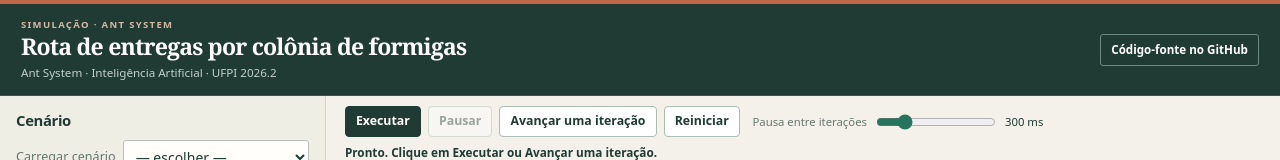
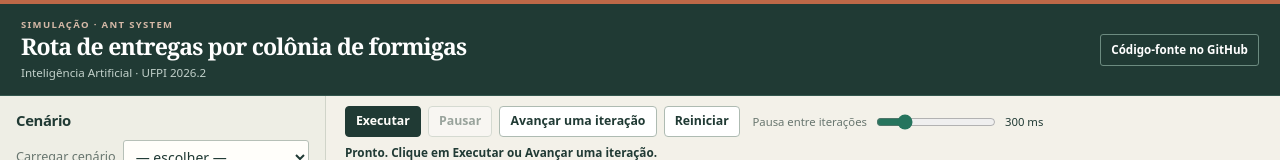
Before and after one commit to ItalloM3/Colonia-de-formigas, a plain HTML site: page index.html in a window 1280 px wide. Shown: the top 160 px of the page. Drawn offline with Linux system fonts and the light colour scheme.

```diff
--- a/index.html
+++ b/index.html
@@ -12,7 +12,7 @@
   <div class="title">
     <p class="eyebrow">SIMULAÇÃO · ANT SYSTEM</p>
     <h1>Rota de entregas por colônia de formigas</h1>
-    <p>Ant System · Inteligência Artificial · UFPI 2026.2</p>
+    <p>Inteligência Artificial · UFPI 2026.2</p>
   </div>
   <a id="repo-link" class="repo" href="https://github.com/ItalloM3/Colonia-de-formigas" target="_blank" rel="noopener">Código-fonte no GitHub</a>
 </header>
```
